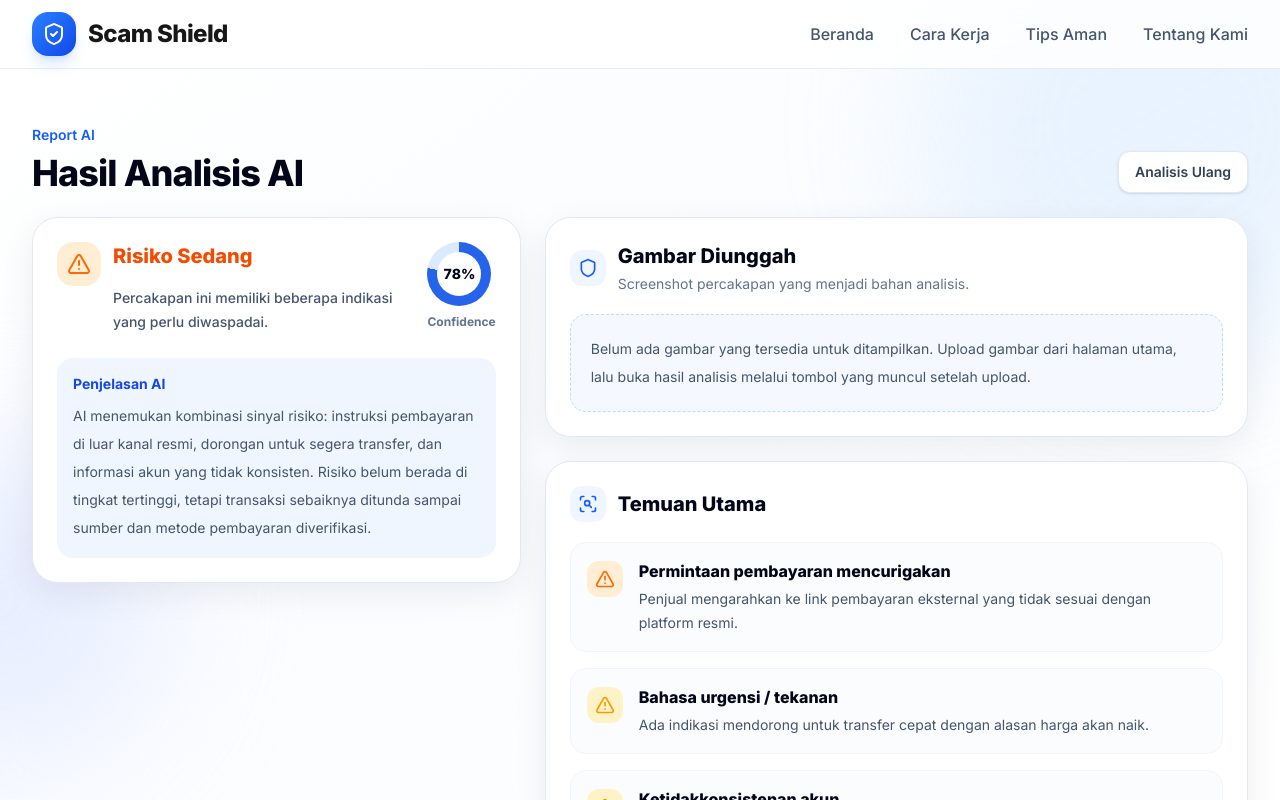
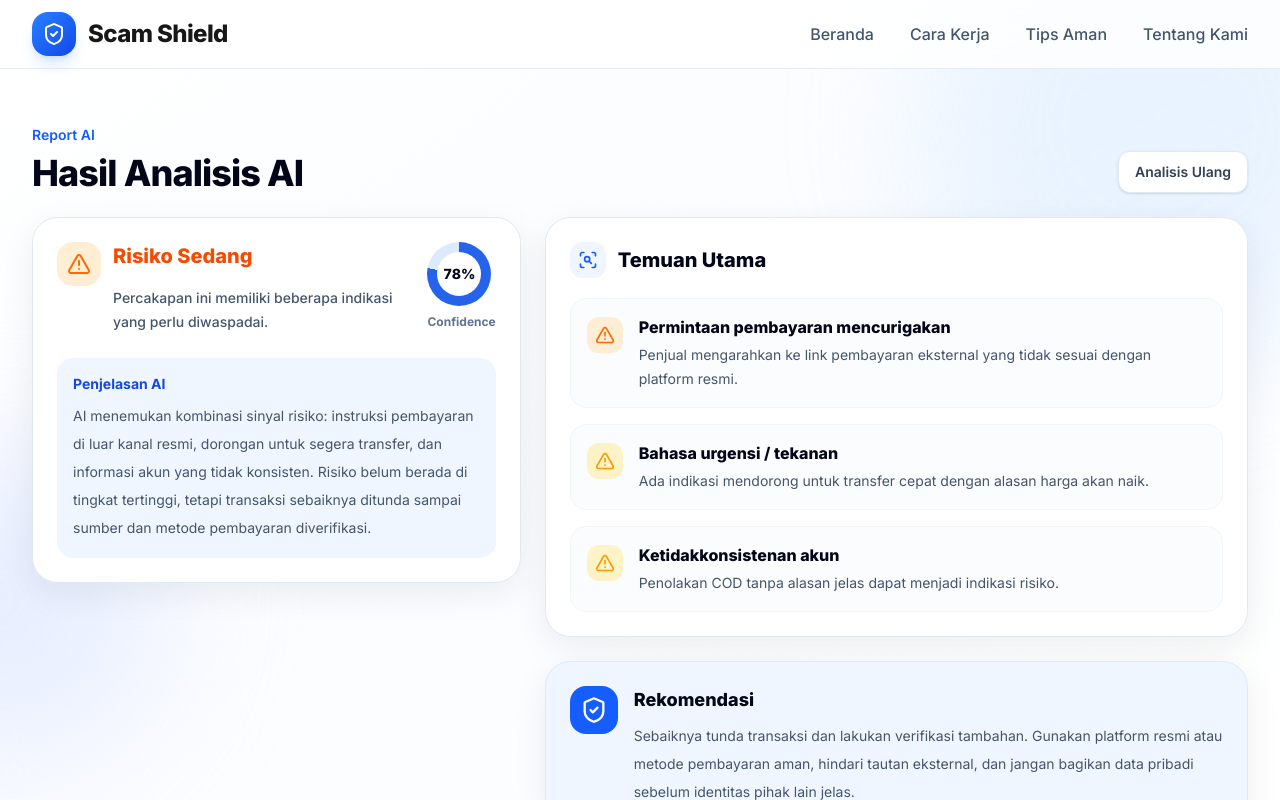
Before and after one commit to renodwi/scamshield, a Next.js app: page /hasil-analisa in a window 1280 px wide. Shown: the top 800 px of the page. Built offline with nearby package versions, Linux system fonts and the light colour scheme.

Commit message:
Fix analysis result hydration

```diff
--- a/src/app/hasil-analisa/page.tsx
+++ b/src/app/hasil-analisa/page.tsx
@@ -1,16 +1,26 @@
 "use client";
 
 import Link from "next/link";
-import { useState } from "react";
+import { useEffect, useState } from "react";
 import { Icon } from "../_components/icon";
 import { SiteFooter } from "../_components/site-footer";
 import { SiteHeader } from "../_components/site-header";
-import { getAnalysisResult } from "../_lib/analysis-result-store";
+import { fallbackAnalysisResult, getAnalysisResult } from "../_lib/analysis-result-store";
 import { getUploadedPreviews, type UploadedPreview } from "../_lib/upload-preview-store";
 
 export default function HasilAnalisaPage() {
-  const [analysisResult] = useState(() => getAnalysisResult());
-  const [uploadedPreviews] = useState<UploadedPreview[]>(() => getUploadedPreviews());
+  const [analysisResult, setAnalysisResult] = useState(fallbackAnalysisResult);
+  const [uploadedPreviews, setUploadedPreviews] = useState<UploadedPreview[]>([]);
+
+  useEffect(() => {
+    const timeoutId = window.setTimeout(() => {
+      setAnalysisResult(getAnalysisResult());
+      setUploadedPreviews(getUploadedPreviews());
+    }, 0);
+
+    return () => window.clearTimeout(timeoutId);
+  }, []);
+
   const confidence = analysisResult.confidence;
   const riskTone =
     analysisResult.riskLevel === "high"
@@ -94,6 +104,7 @@ export default function HasilAnalisaPage() {
           </aside>
 
           <div className="space-y-6">
+            {uploadedPreviews.length > 0 && (
               <section className="rounded-[1.6rem] border border-slate-200 bg-white p-5 shadow-card sm:p-6">
                 <div className="mb-5 flex items-center gap-3">
                   <span className="grid h-9 w-9 place-items-center rounded-xl bg-blue-50 text-blue-600">
@@ -107,7 +118,6 @@ export default function HasilAnalisaPage() {
                   </div>
                 </div>
 
-              {uploadedPreviews.length > 0 ? (
                 <div className="grid gap-4 sm:grid-cols-2 xl:grid-cols-3">
                   {uploadedPreviews.map((preview, index) => (
                     <figure key={`${preview.name}-${index}`} className="overflow-hidden rounded-2xl border border-slate-200 bg-slate-50">
@@ -123,13 +133,8 @@ export default function HasilAnalisaPage() {
                     </figure>
                   ))}
                 </div>
-              ) : (
-                <div className="rounded-2xl border border-dashed border-blue-200 bg-blue-50/60 p-5 text-sm leading-7 text-slate-600">
-                  Belum ada gambar yang tersedia untuk ditampilkan. Upload gambar dari halaman
-                  utama, lalu buka hasil analisis melalui tombol yang muncul setelah upload.
-                </div>
+              </section>
             )}
-            </section>
 
             <section className="rounded-[1.6rem] border border-slate-200 bg-white p-5 shadow-card sm:p-6">
               <div className="mb-5 flex items-center gap-3">
```
Lines whose indentation alone changed are shown as unchanged.
